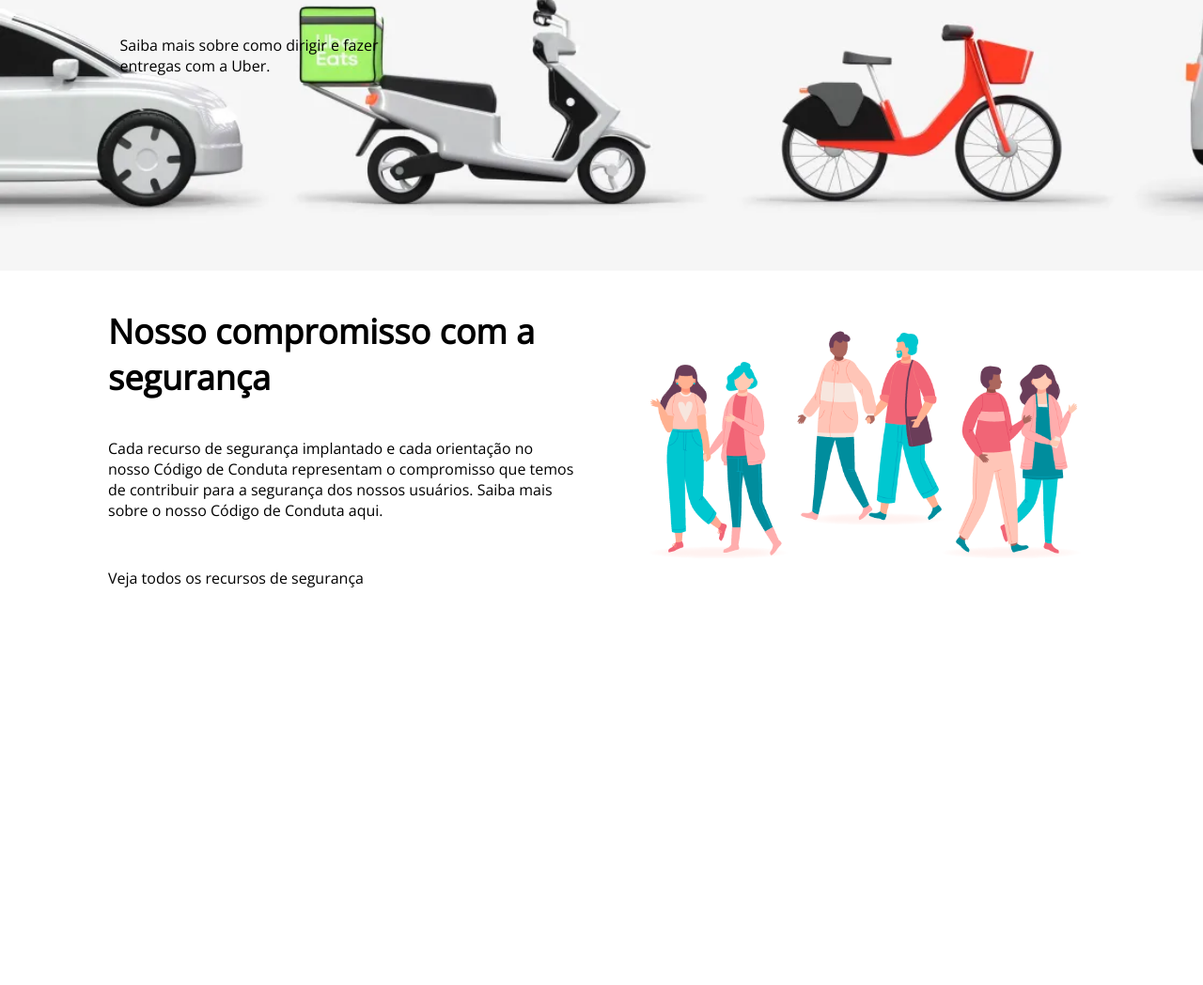
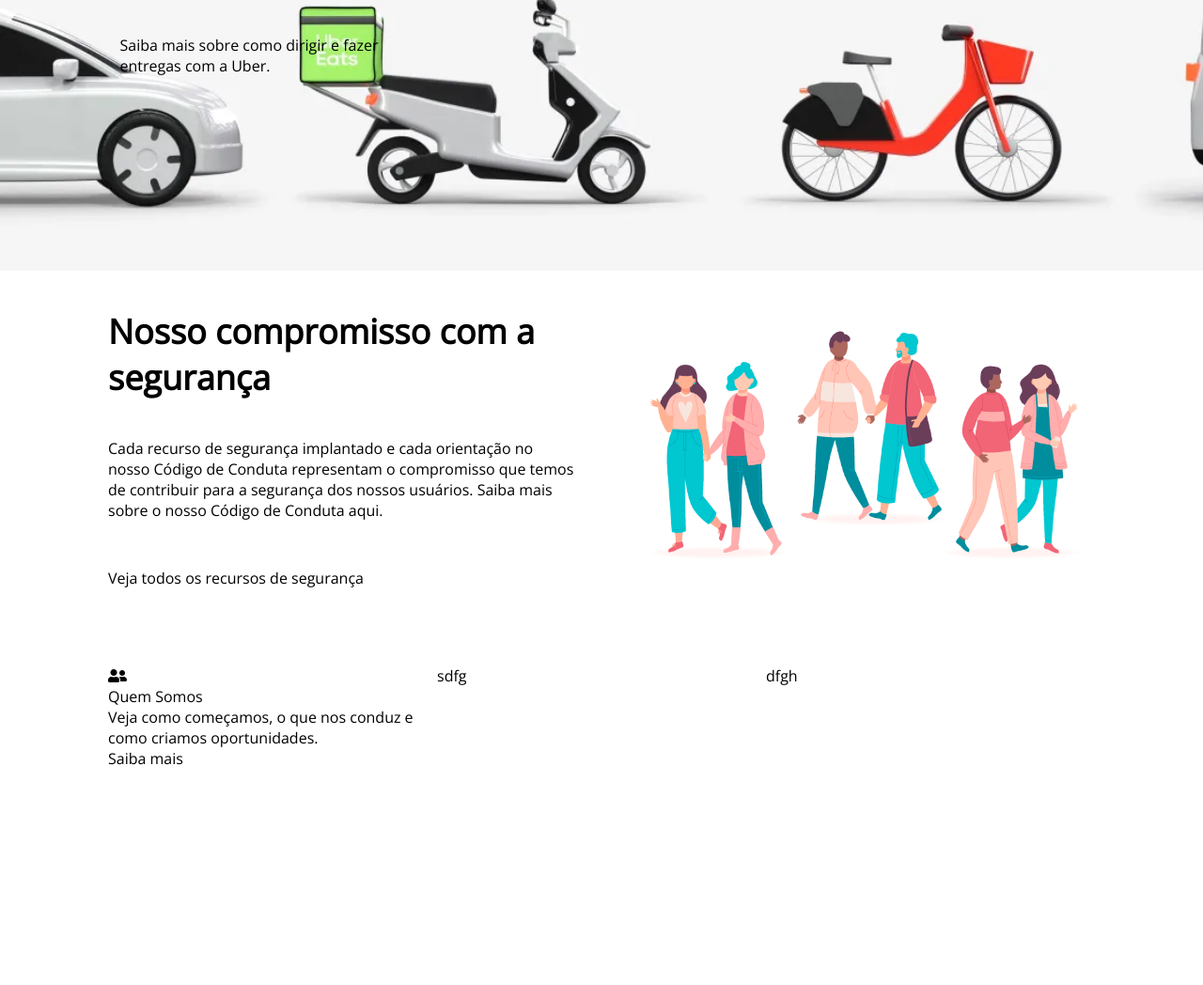
Before and after one commit to oricardos/uber-copy, a plain HTML site: page index.html in a window 1280 px wide. Shown: the part 1154-2202 px from the top of the page at 94% size. Before the commit the page ends 1792 px from the top, so only its background shows below. Drawn offline with nearby package versions, Linux system fonts and the light colour scheme.

Commit message:
section 4

```diff
--- a/assets/css/main.css
+++ b/assets/css/main.css
@@ -190,8 +190,10 @@ button.btn-cad2 {
 	margin-bottom: 50px;
 }
 
-.text3 {
+.main3 {
 	justify-content: center;
+	background-color: #fff;
+	height: 380px;
 }
 
 .title3 {
@@ -208,3 +210,13 @@ button.btn-cad2 {
 	width: 490px;
 	height: 330px;
 }
+
+.main4 {
+	justify-content: center;
+	background-color: #fff;
+	height: 380px;
+}
+
+.card {
+	margin-top: 40px;
+}
--- a/index.html
+++ b/index.html
@@ -157,6 +157,7 @@
 
 		<section>
 			<div class="max_container">
+				<div class="main3">
 					<div class="min_container d-flex">
 						<div class="text3  flex1">
 							<div class="title3">
@@ -172,17 +173,34 @@
 							<img src="assets/images/main3.png" alt="">
 						</div>
 					</div>
+
+				</div>
 			</div>
 		</section>
-
 		<section>
 			<div class="max_container">
-				<div class="min_container d-flex">
-					<div class="cards">
-
+				<div class="min_container">
+					<div class="main4 d-flex">
+						<div class="card flex1">
+							<div class="card-header">
+								<i class="fas fa-user-friends"></i>
+								<div class="card-title">
+									Quem Somos
+								</div>
+							</div>
+							<div class="card-body">
+								Veja como começamos, o que nos conduz e como criamos oportunidades.
+							</div>
+							<div class="card-footer">
+								<a href="#">Saiba mais</a>
+							</div>
+						</div>
+						<div class="card flex1">sdfg</div>
+						<div class="card flex1">dfgh</div>
 					</div>
 				</div>
 			</div>
 		</section>
+
 	</body>
 </html>
```
Lines whose indentation alone changed are shown as unchanged.
